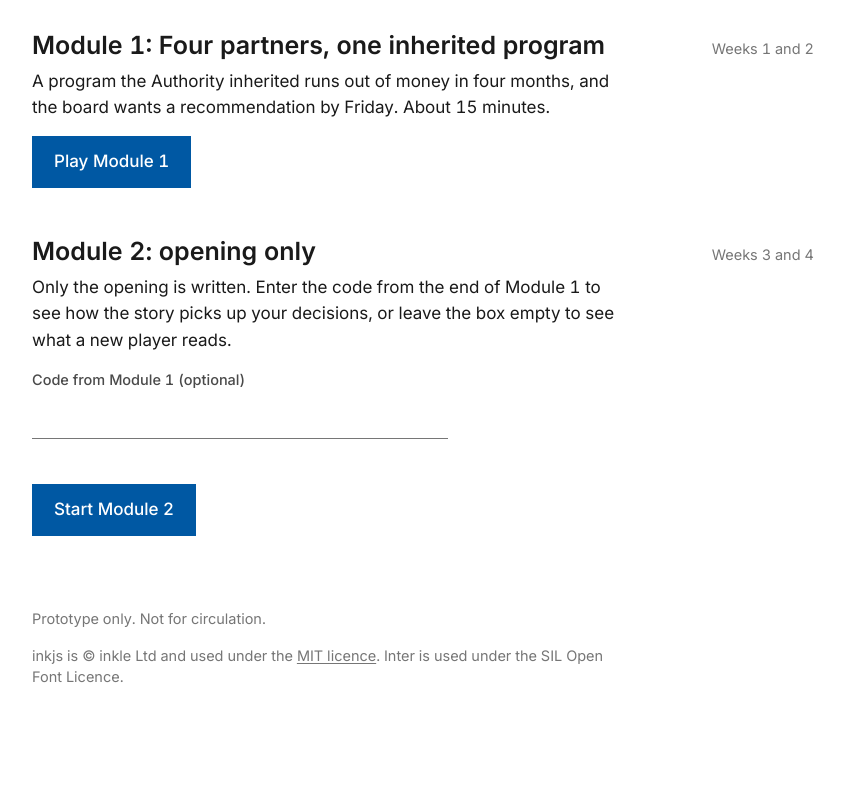
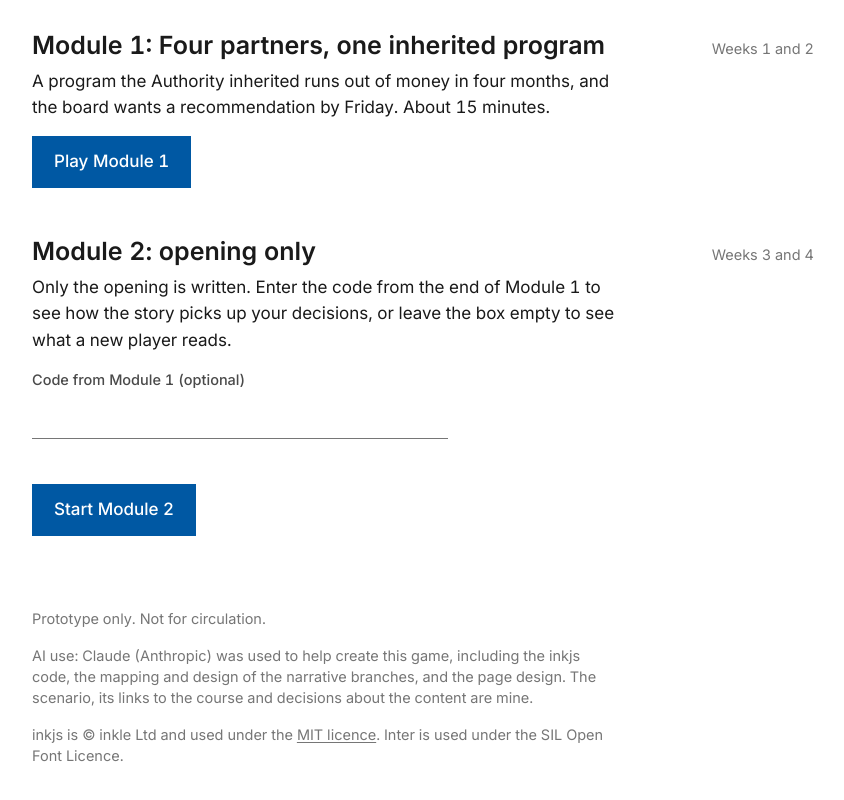
Before and after one commit to benhr/The-Service-We-Could-Become, a website with bundled scripts: page docs/index.html in a window 1280 px wide. Shown: the part 2195-2995 px from the top of the page, without its empty margins (136-980 px from the left). Before the commit the page ends 2970 px from the top, so only its background shows below. Built offline with nearby package versions, Linux system fonts and the light colour scheme.

Commit message:
Add an AI use statement to the footer
Co-Authored-By: Claude Opus 5.5 <noreply@anthropic.com>
Claude-Session: https://claude.ai/code/session_01UgtpdfPTSdCGRSaunik1Dz

```diff
--- a/docs/index.html
+++ b/docs/index.html
@@ -149,6 +149,7 @@
 <footer class="row">
   <div class="p">
     <p>Prototype only. Not for circulation.</p>
+    <p>AI use: Claude (Anthropic) was used to help create this game, including the inkjs code, the mapping and design of the narrative branches, and the page design. The scenario, its links to the course and decisions about the content are mine.</p>
     <p>inkjs is © inkle Ltd and used under the <a href="inkjs-LICENSE.txt">MIT licence</a>. Inter is used under the SIL Open Font Licence.</p>
   </div>
 </footer>
```
